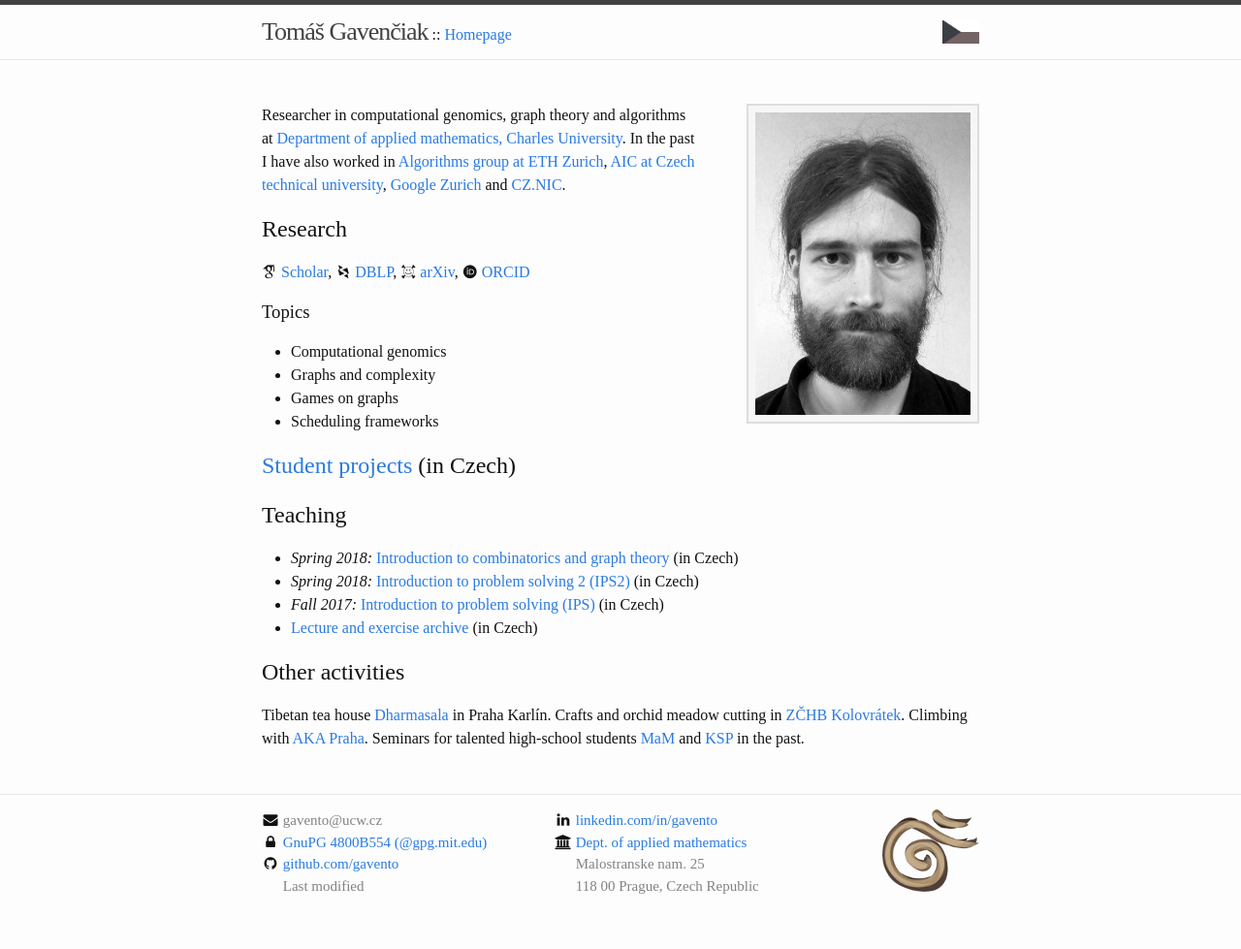
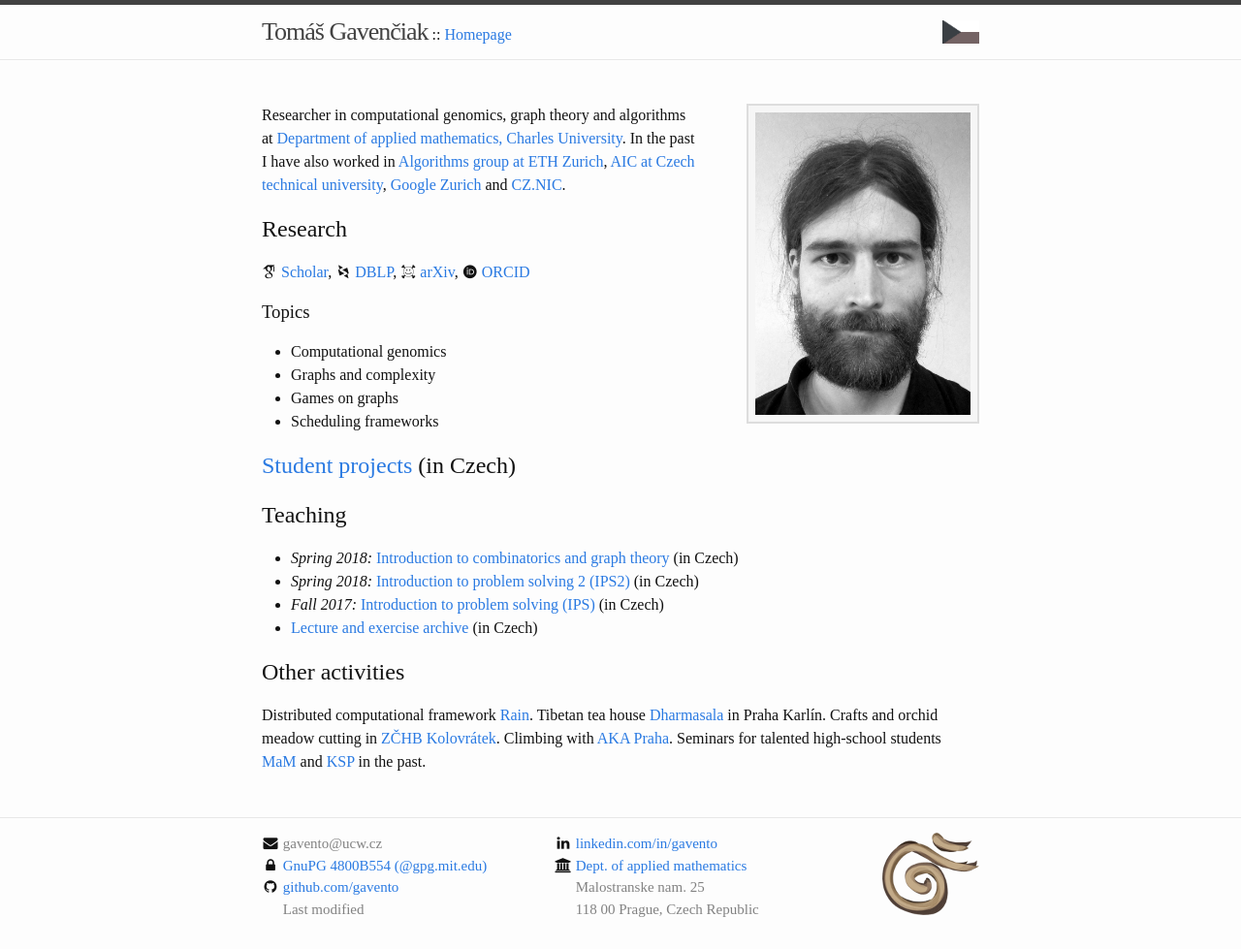
Before and after one commit to gavento/gavento.github.io, a Jekyll site: the page built from index.md, in a window 1280 px wide. Shown: the whole page at 97% size. Built offline with Jekyll 4.4.1, drawn with Linux system fonts in a browser that asks for light colours; some web fonts are replaced; before the commit the page ends 955 px from its top, so only the background shows below that.

Commit message:
Update index - add Rain

```diff
--- a/index.md
+++ b/index.md
@@ -53,6 +53,7 @@ Rust ads
 
 ## Other activities
 
+Distributed computational framework [Rain](https://github.com/substantic/rain/).
 Tibetan tea house [Dharmasala](http://www.dharmasala.cz/) in Praha Karlín.
 Crafts and orchid meadow cutting in [ZČHB Kolovrátek](http://kolovratek.brontosaurus.cz/).
 Climbing with [AKA Praha](http://www.akapraha.cz).
```
Also changed, not shown: index.cs.md (+1 -0 lines).
